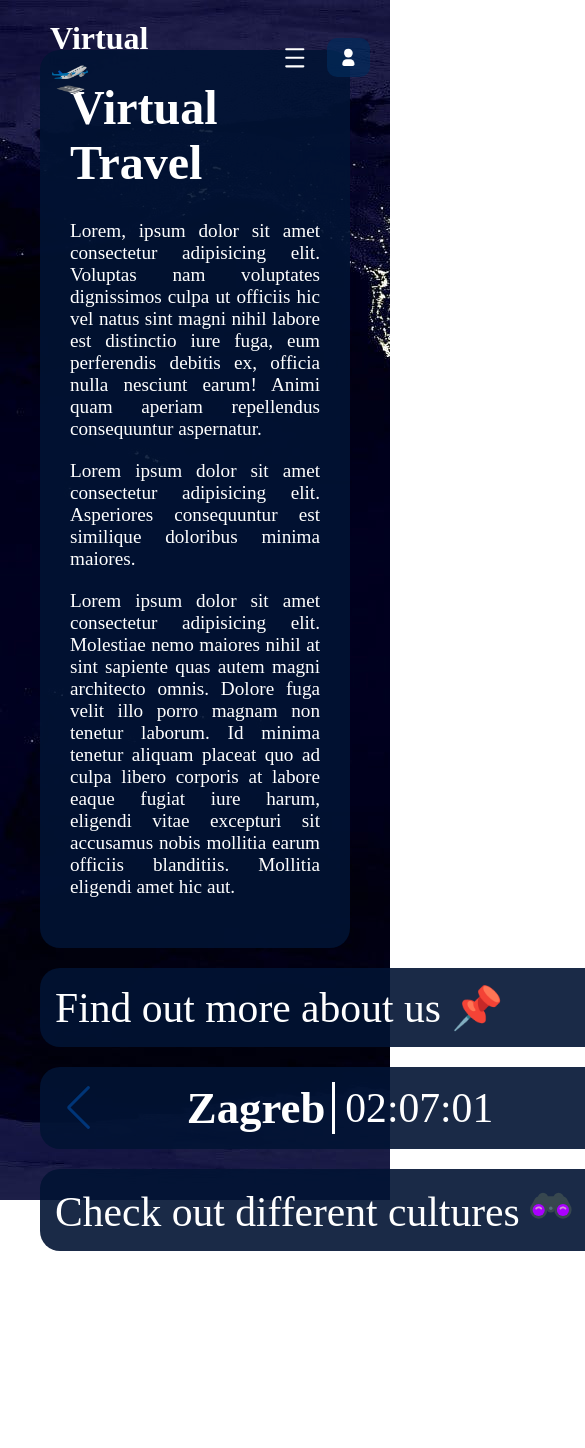
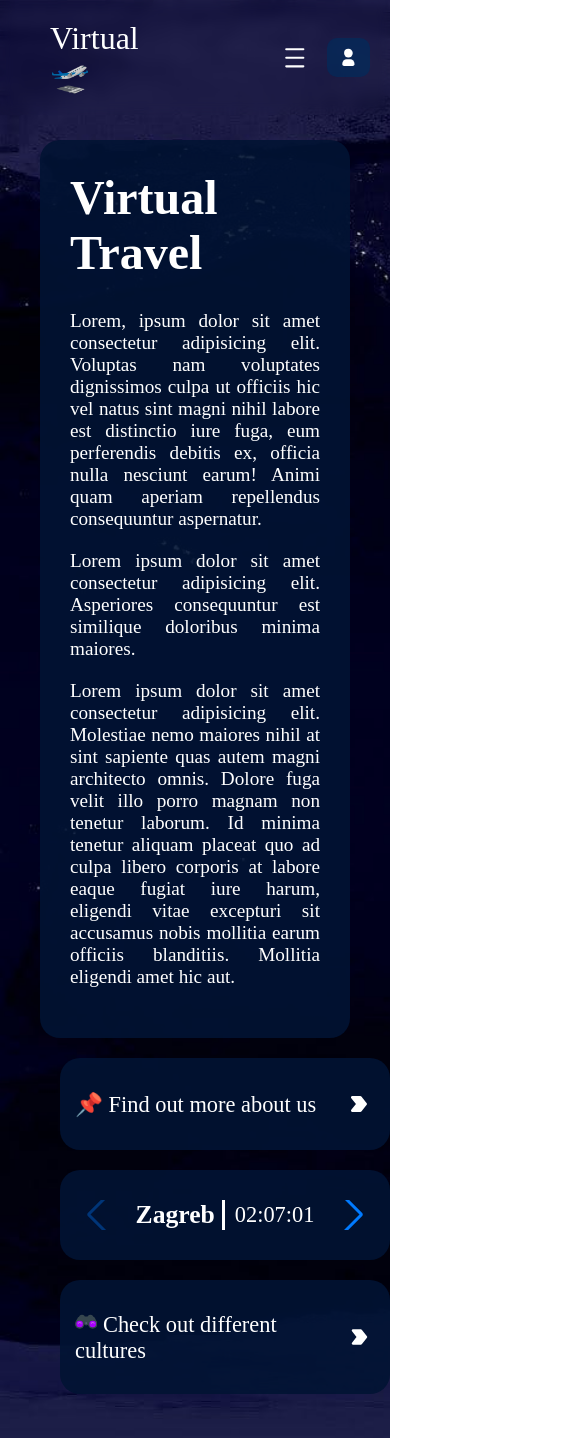
Before and after one commit to theTix/Virtual_Travel, a React (Vite) app: page / in a window 390 px wide. Shown: the top 1448 px of the page, 585 px wide, since content can reach past the window. Built offline with nearby package versions, Linux system fonts and the light colour scheme.

Commit message:
third commit - added router, completed header and navbar

```diff
--- a/src/App.css
+++ b/src/App.css
@@ -17,14 +17,3 @@
 body {
   overflow-x:hidden;
 }
-
-.bg-color1 {
-  background: url(./assets/world.jpg) no-repeat;
-  background-size: 100% 100%;
-}
-
-@media screen and (max-width: 1300px) {
-  .bg-color1 {
-    background-size: auto;
-  }
-}
--- a/src/App.jsx
+++ b/src/App.jsx
@@ -1,18 +1,35 @@
-import { useState } from 'react'
-import './App.css'
+//react
+import { useState } from 'react';
+
+//react-router-dom
+import {
+  createBrowserRouter,
+  Route,
+  createRoutesFromElements,
+  RouterProvider
+} from 'react-router-dom';
+
+//style
+import './App.css';
+
+//pages
+import FirstPage from './components/FirstPage';
+import SecondPage from './components/SecondPage';
 import Header from './components/Header';
-import FirstSection from './components/FirstSection';
+
+const router = createBrowserRouter(
+  createRoutesFromElements(
+    <Route path='/' element={<Header />}>
+      <Route index element={<FirstPage />} />
+      <Route path="about" element={<SecondPage />} />
+    </Route>
+  )
+)
 
 
 function App() {
-
   return (
-    <>
-      <div className="bg-color1">
-        <Header />
-        <FirstSection />
-      </div>
-    </>
+    <RouterProvider router={router} />
   )
 }
 
--- /dev/null
+++ b/src/components/FirstPage.jsx
@@ -0,0 +1,18 @@
+//react
+import React from 'react';
+
+//components
+import FirstSection from './FirstSection';
+
+//styles
+import '../styles/first-page.css';
+
+const FirstPage = () => {
+  return (
+    <div className="bg-color1">
+        <FirstSection />
+    </div>
+  )
+}
+
+export default FirstPage;
--- a/src/components/FirstSection.jsx
+++ b/src/components/FirstSection.jsx
@@ -1,6 +1,9 @@
 //react
 import React from 'react';
 import { useState, useEffect } from 'react';
+
+//react-router-dom
+import { NavLink } from 'react-router-dom';
 
 //icons
 import { FcBinoculars } from "react-icons/fc";
@@ -43,10 +46,11 @@ const FirstSection = () => {
         </div>
 
         <div className="first-section--nav-containers">
-          <div className="first-section--box">
-            <p>Find out more about us &#128204;</p>
+          <NavLink className="first-section--box" to="about">
+            <p>&#128204; Find out more about us</p>
+            <div className="first-section--hover"></div>
             <TbArrowBadgeRightFilled className='first-section--box-icon-more' />
-          </div>
+          </NavLink>
           <div className="first-section--box">
             <Swiper
               modules={[Navigation, A11y]}
@@ -66,7 +70,7 @@ const FirstSection = () => {
             </Swiper>
           </div>
           <div className="first-section--box">
-            <p>Check out different cultures <FcBinoculars /> </p>
+            <p><FcBinoculars /> Check out different cultures</p>
             <TbArrowBadgeRightFilled className='first-section--box-icon-more' />
           </div>
         </div>
--- a/src/components/Header.jsx
+++ b/src/components/Header.jsx
@@ -1,33 +1,53 @@
+//react
 import React from 'react';
 import { useState } from 'react';
+
+//react-router-dom
+import { NavLink, Outlet } from 'react-router-dom';
+
+//react icons
 import { TbBaselineDensityMedium, TbWorldPin, TbUserFilled } from "react-icons/tb";
+
+//styles
 import '../styles/header.css';
+
+//components
 import Navbar from './Navbar';
 
 const Header = () => {
     const [ menuContainer, setMenuContainer ] = useState("none");
 
+    function handleClick() {
+        setMenuContainer(menuContainer === "flex" ? "none" : "flex")
+      }
   return (
+    <>
         <div className='header--bar'>
             <div className="header--title">
-            <h1>Virtual <span className='header--title--icon'>&#128747;</span></h1>
+                <NavLink className="header--title-h1" to="/" >Virtual <span className='header--title--icon'>&#128747;</span></NavLink>
             </div>
             <div className="header--nav-and-login">
                 <nav className="header--nav">
-                <a href="#">About</a>
-                <a href="#">Destination</a>
-                <a href="#">Contact</a>
+                    <NavLink className="header--nav-a" to="about">About</NavLink>
+                    <NavLink className="header--nav-a" to="">Destination</NavLink>
+                    <NavLink className="header--nav-a" to="">Contact</NavLink>
                 </nav>
                 <div className="header--menu-and-login">
-                <TbBaselineDensityMedium className='header--menu-icon' onClick={() => setMenuContainer(menuContainer === "flex" ? "none" : "flex")} />
+                    <TbBaselineDensityMedium className='header--menu-icon' onClick={handleClick} />
                     <div className="header--login">
                         <TbUserFilled />
                         <a>Log In</a>
                     </div>
                 </div>
-            <Navbar menuContainer={menuContainer} setMenuContainer={setMenuContainer} />
+                <Navbar menuContainer={menuContainer} setMenuContainer={setMenuContainer} handleClick={handleClick} />
             </div>
         </div>
+
+        <main>
+            <Outlet />
+        </main>
+    </>
+
   )
 }
 
--- a/src/components/Navbar.jsx
+++ b/src/components/Navbar.jsx
@@ -1,20 +1,40 @@
-import React from 'react';
+//react
+import React, { useEffect } from 'react';
+
+//react-router-dom
+import { NavLink } from 'react-router-dom';
+
+//react icons
 import { TbBaselineDensityMedium, TbWorldPin } from "react-icons/tb";
+
+//style
 import '../styles/navbar.css';
 
-const Navbar = ({ menuContainer, setMenuContainer }) => {
+const Navbar = ({ menuContainer, setMenuContainer, handleClick }) => {
+  useEffect(() => {
+    if(menuContainer === "flex") {
+      document.body.style.overflow = "hidden";
+    } else {
+      document.body.style.overflow = "auto";
+    }
+
+    return() => {
+      document.body.style.overflow = "auto";
+    };
+  }, [menuContainer]);
+
   return (
     <div className='navbar--container' style={{ display: menuContainer }}>
         <div className="navbar--menu-icon-container">
-            <TbBaselineDensityMedium className='navbar--menu--icon' onClick={() => setMenuContainer(menuContainer === "flex" ? "none" : "flex")} />
+            <TbBaselineDensityMedium className='navbar--menu--icon' onClick={handleClick} />
         </div>
 
         <div className="navbar--nav-text">
-            <h1>Virtual Travel <span className='navbar--title--icon'>&#128747;</span></h1>
+            <NavLink className="navbar--nav-title" to="/" onClick={handleClick}>Virtual Travel <span className='navbar--title--icon'>&#128747;</span></NavLink>
             <nav className="navbar--nav">
-                <a href="#">About</a>
-                <a href="#">Destination</a>
-                <a href="#">Contact</a>
+              <NavLink className="navbar--nav-a" to="about" onClick={handleClick}>About</NavLink>
+              <NavLink className="navbar--nav-a" to="" onClick={handleClick}>Destination</NavLink>
+              <NavLink className="navbar--nav-a" to="" onClick={handleClick}>Contact</NavLink>
             </nav>
         </div>
 
--- /dev/null
+++ b/src/components/SecondPage.jsx
@@ -0,0 +1,9 @@
+import React from 'react'
+
+const SecondPage = () => {
+  return (
+    <div>SecondPage</div>
+  )
+}
+
+export default SecondPage
--- /dev/null
+++ b/src/styles/first-page.css
@@ -0,0 +1,10 @@
+.bg-color1 {
+    background: url(../assets/world.jpg) no-repeat;
+    background-size: 100% 100%;
+  }
+
+  @media screen and (max-width: 1300px) {
+    .bg-color1 {
+      background-size: auto 100%;
+    }
+  }
--- a/src/styles/first-section.css
+++ b/src/styles/first-section.css
@@ -1,6 +1,5 @@
 .first-section {
     min-height: 100vh;
-    color: var(--text-color);
     display: flex;
     align-items: center;
     justify-content: space-evenly;
@@ -9,12 +8,13 @@
 }
 
 .first-section--text, .first-section--box {
+    color: var(--text-color);
     background: var(--container-background);
     border-radius: 20px;
 }
 
 .first-section--text {
-    width: 530px;
+    max-width: 600px;
     min-height: 500px;
     text-align: justify;
     margin-top: 50px;
@@ -33,13 +33,14 @@
 }
 
 .first-section--nav-containers {
-    width: 600px;
+    max-width: 600px;
     height: 500px;
+    margin: 0 20px;
 }
 
 .first-section--box {
     margin: 20px 0;
-    padding: 15px;
+    padding: 30px 15px;
 }
 
 .first-section--box:first-child, .first-section--box:last-child {
@@ -47,6 +48,27 @@
     flex-direction: row;
     justify-content: space-between;
     align-items: center;
+    position: relative;
+    overflow: hidden;
+    cursor: pointer;
+    transition: .5s ease-in-out;
+}
+
+.first-section--box:first-child::after, .first-section--box:last-child::after {
+    content: "";
+    width: 0;
+    height: 100%;
+    background: var(--login-background);
+    position: absolute;
+    top: 0;
+    bottom: 0;
+    left: 0;
+    z-index: 0;
+    transition: .5s ease-in-out;
+}
+
+.first-section--box:first-child:hover:after, .first-section--box:last-child:hover::after {
+    width: 100%;
 }
 
 .first-section--box h1 {
@@ -55,10 +77,12 @@
 
 .first-section--box p {
     font-size: 2.6rem;
+    z-index: 1;
 }
 
 .first-section--box-icon-more {
     font-size: 2rem;
+    z-index: 1;
 }
 
 .first-section--swiper-slide {
@@ -82,3 +106,58 @@
     right: -10px;
     background: var(--text-color);
 }
+
+@media screen and (max-width: 1249px) {
+    .first-section--text {
+        margin-top: 140px;
+    }
+}
+
+@media screen and (max-width: 700px) {
+    .first-section--text,
+    .first-section--nav-containers {
+        width: 500px;
+    }
+
+    .first-section--nav-containers {
+        height: 400px;
+    }
+
+    .first-section--box h1 {
+        font-size: 2rem;
+    }
+
+    .first-section--box p {
+        font-size: 1.8rem;
+    }
+}
+
+@media screen and (max-width: 600px) {
+    .first-section--text,
+    .first-section--nav-containers {
+        width: 400px;
+    }
+
+    .first-section--box h1 {
+        font-size: 1.8rem;
+    }
+
+    .first-section--box p {
+        font-size: 1.6rem;
+    }
+}
+
+@media screen and (max-width: 500px) {
+    .first-section--text,
+    .first-section--nav-containers {
+        width: 330px;
+    }
+
+    .first-section--box h1 {
+        font-size: 1.6rem;
+    }
+
+    .first-section--box p {
+        font-size: 1.4rem;
+    }
+}
--- a/src/styles/header.css
+++ b/src/styles/header.css
@@ -7,6 +7,27 @@
     padding: 20px;
     position: fixed;
     width: 100%;
+    z-index: 2;
+}
+
+.header--bar::before {
+    content: "";
+    width: 100%;
+    height: 100%;
+    position: absolute;
+    top: 0;
+    left: 0;
+    backdrop-filter: blur(4px);
+    -webkit-filter: blur(4px);
+    -moz-filter: blur(4px);
+    -ms-filter: blur(4px);
+    -o-filter: blur(4px);
+    filter: blur(4px);
+    z-index: 1;
+}
+
+.header--title, .header--nav-and-login {
+    z-index: 2;
 }
 
 .header--title {
@@ -15,7 +36,7 @@
     margin-right: 100px;
 }
 
-.header--title h1, .header--title--icon {
+.header--title-h1, .header--title--icon {
     font-size: 3.5rem;
     color: var(--text-color);
 }
@@ -28,20 +49,20 @@
     align-items: center;
 }
 
-.header--nav a, .header--login, .header--menu-icon {
+.header--nav-a, .header--login, .header--menu-icon {
     font-size: 1.5rem;
     color: var(--text-color);
     font-weight: 600;
 }
 
-.header--nav a {
+.header--nav-a {
     margin-left: 50px;
     margin-right: 60px;
     position: relative;
     transition: .1s ease-in-out;
 }
 
-.header--nav a::after {
+.header--nav-a::after {
     content: "";
     width: 0;
     height: 3px;
@@ -52,19 +73,19 @@
     transition: .2s ease-in-out;
 }
 
-.header--nav a:hover {
+.header--nav-a:hover {
     color: var(--text-color-hover);
 }
 
-.header--nav a:hover::after {
+.header--nav-a:hover::after {
     width: 100%;
 }
 
-.header--nav a:active {
+.header--nav-a:active {
     color: var(--text-color-active);
 }
 
-.header--nav a:active::after {
+.header--nav-a:active::after {
     background: var(--text-color-active);
     width: 100%;
 }
@@ -125,11 +146,11 @@
 }
 
 @media screen and (max-width: 1200px) {
-    .header--title h1, .header--title--icon {
+    .header--title-h1, .header--title--icon {
         font-size: 3rem;
     }
 
-    .header--nav a {
+    .header--nav-a {
         display: none;
     }
 
@@ -144,13 +165,13 @@
 }
 
 @media screen and (max-width: 1000px) {
-    .header--title h1, .header--title--icon {
+    .header--title-h1, .header--title--icon {
         font-size: 2.8rem;
     }
 }
 
 @media screen and (max-width: 800px) {
-    .header--title h1, .header--title--icon {
+    .header--title-h1, .header--title--icon {
         font-size: 2.2rem;
     }
 
@@ -169,7 +190,7 @@
         width: 600px;
     }
 
-    .header--title h1, .header--title--icon {
+    .header--title-h1, .header--title--icon {
         font-size: 2rem;
     }
 }
--- a/src/styles/navbar.css
+++ b/src/styles/navbar.css
@@ -5,9 +5,9 @@
     width: 100%;
     height: 100%;
     background: var(--login-background-full-opacity);
-    color: var(--text-color);
     display: flex;
     flex-direction: column;
+    z-index: 100;
 }
 
 .navbar--menu-icon-container {
@@ -15,12 +15,14 @@
     flex-direction: row;
     align-items: center;
     justify-content: right;
+    z-index: 100;
 }
 
 .navbar--menu--icon {
     font-size: 2rem;
     margin: 30px;
     cursor: pointer;
+    z-index: 100;
 }
 
 .navbar--nav-text {
@@ -29,16 +31,20 @@
     justify-content: center;
     align-items: center;
     margin-top: 50px;
+    z-index: 100;
 }
 
-.navbar--container h1, .navbar--title--icon {
+.navbar--nav-title, .navbar--title--icon {
     font-size: 4rem;
+    z-index: 100;
 }
 
-.navbar--container h1 {
+.navbar--nav-title {
+    color: var(--text-color);
     text-shadow: 0 0 10px var(--text-color-active);
     margin-bottom: 50px;
     text-align: center;
+    z-index: 100;
 }
 
 .navbar--nav {
@@ -46,18 +52,20 @@
     flex-direction: column;
     justify-content: center;
     align-items: center;
+    z-index: 100;
 }
 
-.navbar--nav a {
+.navbar--nav-a {
     color: var(--text-color);
     font-size: 2.6rem;
     margin-bottom: 40px;
     position: relative;
     transition: .1s ease-in-out;
     text-align: center;
+    z-index: 100;
 }
 
-.navbar--nav a::after {
+.navbar--nav-a::after {
     content: "";
     width: 0;
     height: 3px;
@@ -66,31 +74,36 @@
     bottom: -10px;
     left: 0;
     transition: .2s ease-in-out;
+    z-index: 100;
 }
 
-.navbar--nav a:hover {
+.navbar--nav-a:hover {
     color: var(--text-color-hover);
+    z-index: 100;
 }
 
-.navbar--nav a:hover::after {
+.navbar--nav-a:hover::after {
     width: 100%;
+    z-index: 100;
 }
 
-.navbar--nav a:active {
+.navbar--nav-a:active {
     color: var(--text-color-active);
+    z-index: 100;
 }
 
-.navbar--nav a:active::after {
+.navbar--nav-a:active::after {
     background: var(--text-color-active);
     width: 100%;
+    z-index: 100;
 }
 
 @media screen and (max-width: 780px) {
-    .navbar--container h1, .navbar--title--icon {
+    .navbar--nav-title, .navbar--title--icon {
         font-size: 3rem;
     }
 
-    .navbar--nav a {
+    .navbar--nav-a {
         font-size: 2.3rem;
     }
 }
```
Lines whose indentation alone changed are shown as unchanged.
